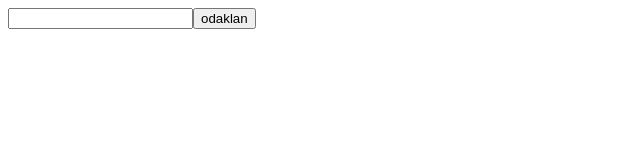
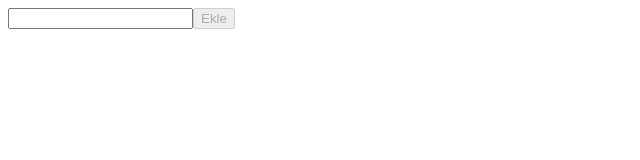
Before and after one commit to firatToktas/react-test, a React (Create React App) app: page / in a window 1280 px wide. Shown: the top 160 px of the page, without its empty margins (0-640 px from the left). Built offline with nearby package versions, Linux system fonts and the light colour scheme.

Commit message:
todo app eklendi

```diff
--- a/src/App.js
+++ b/src/App.js
@@ -4,6 +4,7 @@ import Button from "./components/Button";
 import Tab from "./components/Tab"
 import Refden from "./components/Refdene"
 import Test from "./Test.js"
+import Todo from "./components/Todo"
 
 function App() {
   // const h1=createElement('h1', null, 'eben be eben');
@@ -32,8 +33,10 @@ function App() {
       {show && <Test/>}
        */}
 
-      <Refden/>
+      {/* useRef KULLANIMI*/}
+      {/* <Refden/> */}
 
+       <Todo/>
 
       {/* TAB MENÜSÜ */}
       {/* <div style={{padding:"20px"}}>
--- /dev/null
+++ b/src/components/Todo.js
@@ -0,0 +1,29 @@
+import { useState } from "react";
+
+function TodoApp(){
+    const [todo, setTodo]=useState('');
+    const [todos, setTodos]=useState([]);
+
+    const addTodo=(e)=>{
+        e.preventDefault();
+        setTodo(e.target.value);
+    }
+    const printTodo=()=>{
+        setTodos([...todos, todo]);
+        setTodo('');
+    }
+    return (
+        <>
+            <input type="text" value={todo} onChange={addTodo}/>
+            <button type="submit" onClick={printTodo} disabled={!todo}>Ekle</button>
+            <ul>
+            {todos.map((todo, index)=>(
+                <li key={index}>{todo}</li>
+            ))}
+            </ul>
+        </>
+    )
+}
+
+
+export default TodoApp
```
